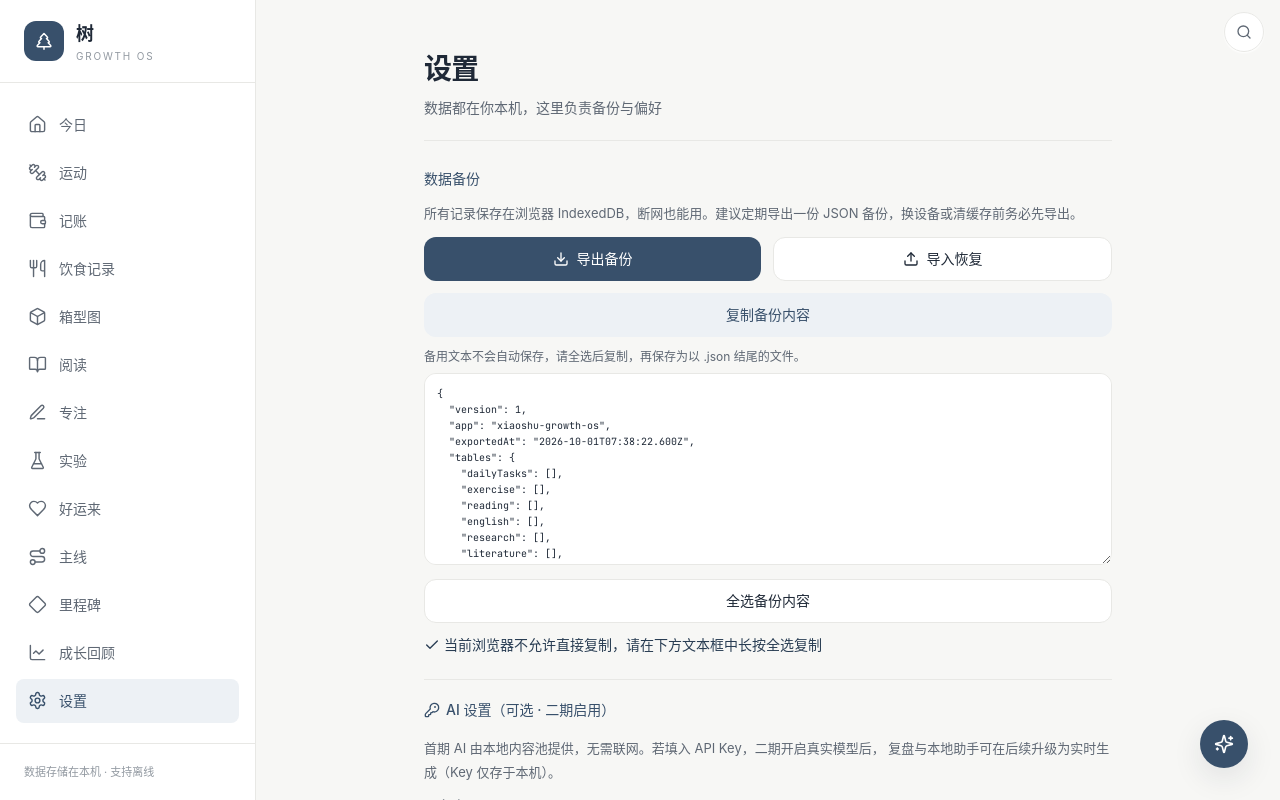
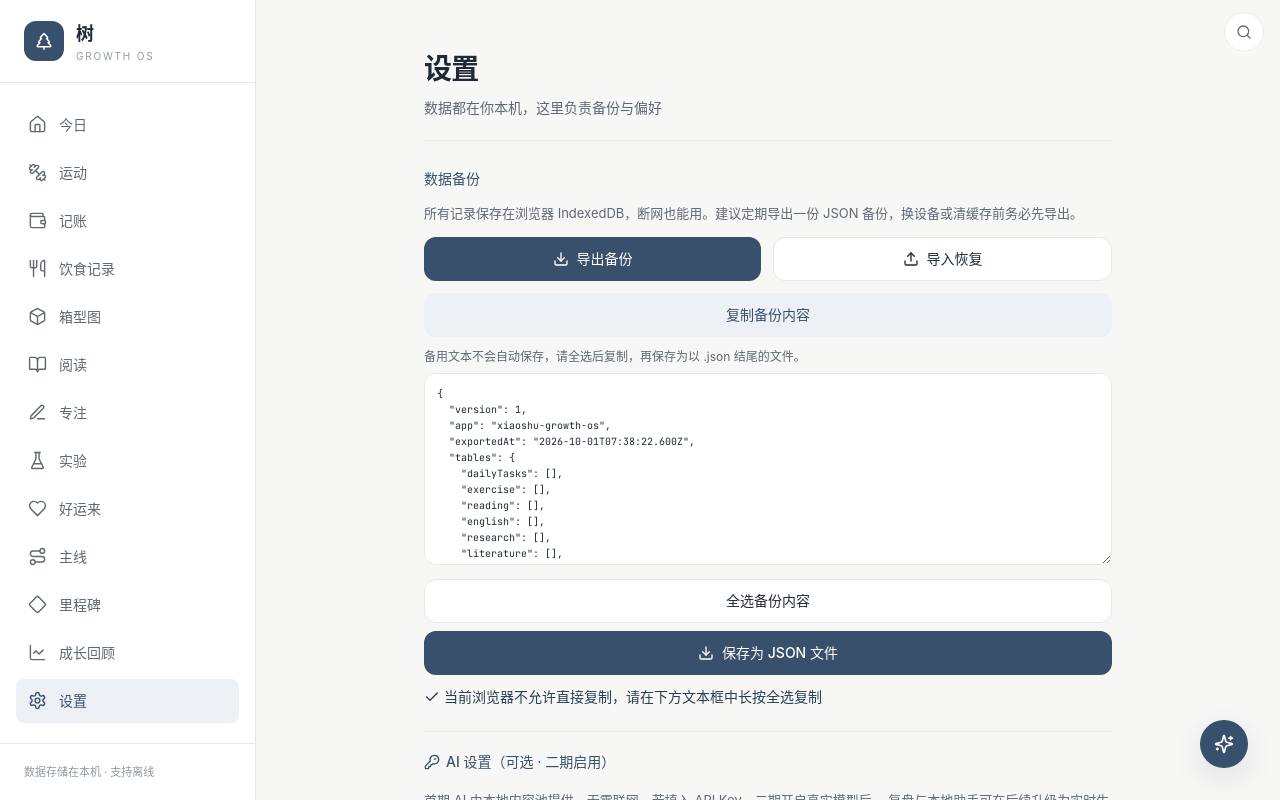
Before and after one commit to shuhan131313-jpg/xiaoshu-growth-os, a Next.js app: page /settings in a window 1280 px wide. Both pictures are taken after a click on the button "复制备份内容". Shown: the top 800 px of the page. Built offline with nearby package versions, Linux system fonts and the light colour scheme.

Commit message:
增加备份文本保存入口

```diff
--- a/app/settings/page.tsx
+++ b/app/settings/page.tsx
@@ -76,6 +76,21 @@ export default function SettingsPage() {
     }
   }
 
+  async function saveFallbackJson() {
+    if (!copyFallback) return;
+    try {
+      JSON.parse(copyFallback);
+      const result = await downloadBackup(copyFallback);
+      if (result === "saved") flash("文件保存操作已完成");
+      else if (result === "shared") flash("已打开系统分享面板，请选择保存位置");
+      else if (result === "downloaded") flash("已启动下载，请到浏览器下载列表或手机“下载”目录查看");
+      else if (result === "cancelled") flash("已取消保存，请重试或使用复制备用方案");
+      else flash("保存失败，请重试或使用复制备用方案", true);
+    } catch {
+      flash("备份文本无效，无法保存", true);
+    }
+  }
+
   async function onImport() {
     let json: string | null;
     try {
@@ -144,6 +159,9 @@ export default function SettingsPage() {
               />
               <Button variant="outline" className="w-full" onClick={() => copyTextRef.current?.select()}>
                 全选备份内容
+              </Button>
+              <Button variant="accent" className="w-full" onClick={saveFallbackJson}>
+                <Download className="h-4 w-4" /> 保存为 JSON 文件
               </Button>
             </div>
           )}
--- a/scripts/test-backup.mjs
+++ b/scripts/test-backup.mjs
@@ -11,6 +11,7 @@ async function importTypeScript(relativePath) {
 }
 
 const { BACKUP_TABLE_NAMES, validateBackupData, rowsFromBackup } = await importTypeScript("../lib/backup-format.ts");
+const settingsSource = await readFile(new URL("../app/settings/page.tsx", import.meta.url), "utf8");
 const sample = JSON.stringify({ version: 1, app: "xiaoshu-growth-os", exportedAt: new Date().toISOString(), tables: {} });
 const parsed = validateBackupData(JSON.parse(sample));
 assert.equal(parsed.version, 1, "有效备份应通过版本验证");
@@ -18,4 +19,6 @@ assert.deepEqual(rowsFromBackup(parsed, "foodRecords"), [], "旧备份缺少新
 assert.throws(() => validateBackupData({ version: 1, tables: { settings: {} } }), /格式不正确/);
 assert.throws(() => validateBackupData({ version: 2, tables: {} }), /不支持的备份版本/);
 assert.ok(BACKUP_TABLE_NAMES.includes("foodRecords"));
-console.log("备份 JSON 验证、旧版本兼容与非法结构拒绝测试通过：5 项");
+assert.match(settingsSource, /保存为 JSON 文件/, "备用文本框提供 JSON 文件保存按钮");
+assert.match(settingsSource, /saveFallbackJson/, "保存按钮使用完整备用文本");
+console.log("备份 JSON 验证、旧版本兼容、非法结构拒绝与保存入口测试通过：7 项");
```
